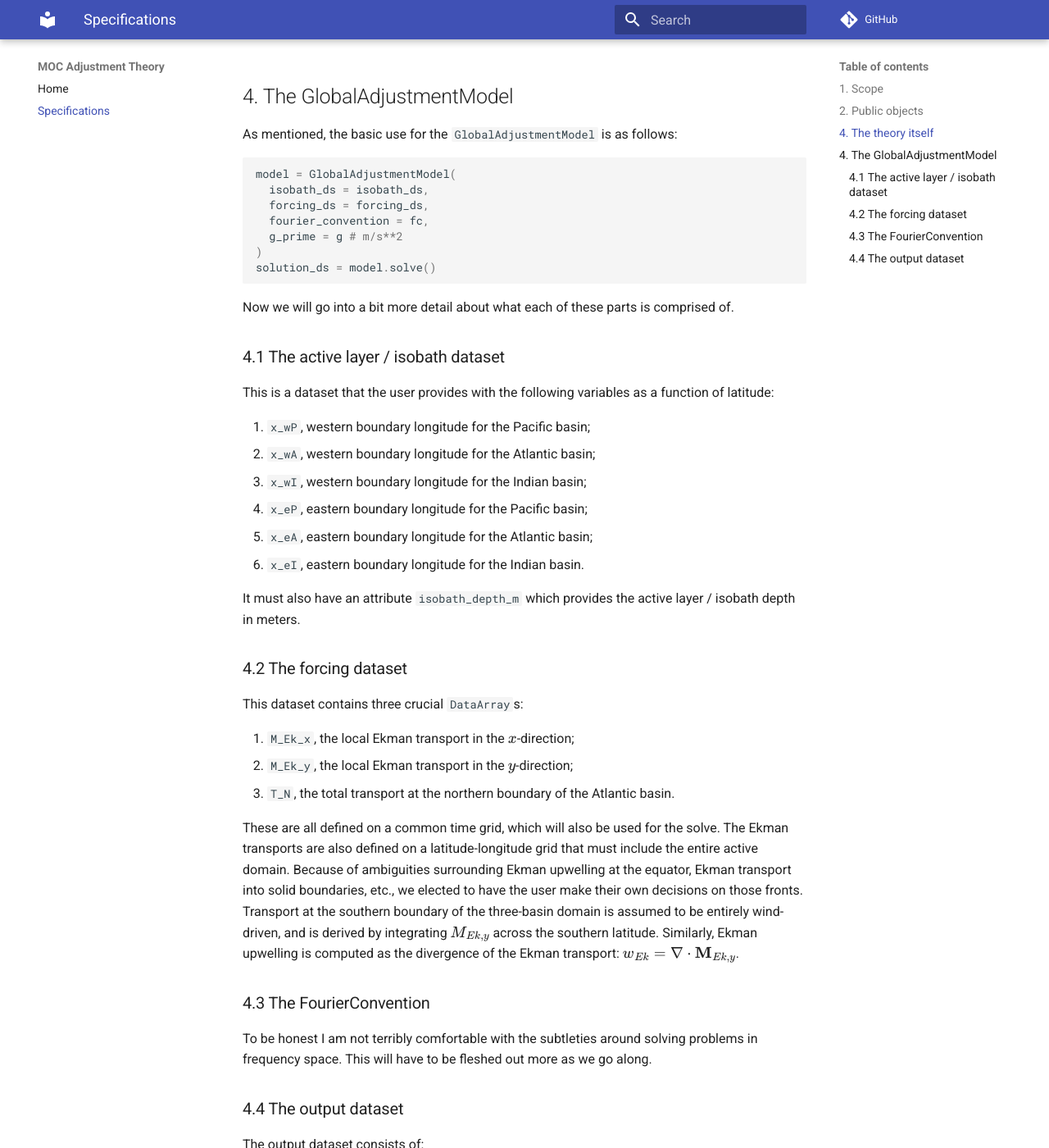
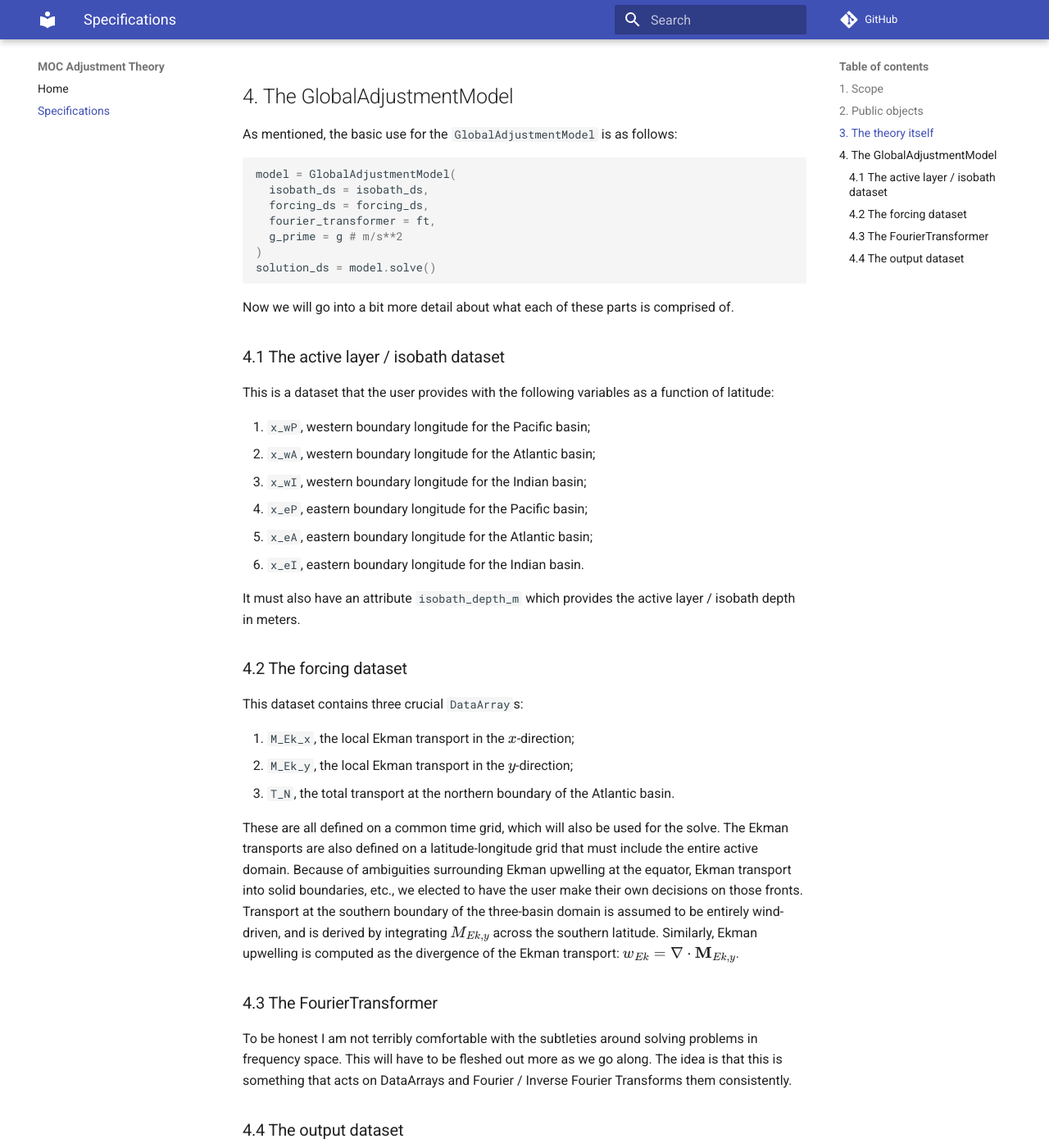
Before and after one commit to andrewwatford/MOCAdjustmentTheory, an MkDocs documentation site: the page built from docs/specifications.md, in a window 1280 px wide and 1400 px high, scrolled down 2808 px. Shown: the whole window at 82% size. Built offline with MkDocs 1.6.1 and Material for MkDocs 9.7.7, drawn with Linux system fonts in a browser that asks for light colours; comment, search, counter and statistics services are not loaded; some of the changed text lies outside the part shown.

Commit message:
forcing dataset constructed; specifications more detail

```diff
--- a/docs/specifications.md
+++ b/docs/specifications.md
@@ -8,16 +8,16 @@
 
 1. Construct an `xr.Dataset` that includes the boundaries of the active layer, typically a prescribed isobath.
 2. Construct an `xr.Dataset` that includes an Ekman forcing field and a timeseries of northern boundary forcing.
-3. Define a `FourierConvention` object for use in the solve.
+3. Define a `FourierTransformer` object for use in the solve.
 4. Pass all three of those, along with the reduced gravity $g'$, to the `GlobalAdjustmentModel` constructor.
 5. View your results in an output `xr.Dataset`!
 
 ## 2. Public objects
 
 The user should really be constructing their own forcing fields and isobath datasets; the output of the model is also an `xr.Dataset`.
-Thus, the only real public objects are the `GlobalAdjustmentModel` and `FourierConvention` objects.
+Thus, the only real public objects are the `GlobalAdjustmentModel` and `FourierTransformer` objects.
 
-## 4. The theory itself
+## 3. The theory itself
 The theory itself is quite simple.
 We divide the ocean into five regions, inferred from the isobath file provided.
 
@@ -148,7 +148,7 @@
 model = GlobalAdjustmentModel(
   isobath_ds = isobath_ds,
   forcing_ds = forcing_ds,
-  fourier_convention = fc,
+  fourier_transformer = ft,
   g_prime = g # m/s**2
 )
 solution_ds = model.solve()
@@ -180,9 +180,10 @@
 Transport at the southern boundary of the three-basin domain is assumed to be entirely wind-driven, and is derived by integrating $M_{Ek, y}$ across the southern latitude.
 Similarly, Ekman upwelling is computed as the divergence of the Ekman transport: $w_{Ek} = \nabla \cdot \mathbf{M}_{Ek, y}$.
 
-### 4.3 The FourierConvention
+### 4.3 The FourierTransformer
 To be honest I am not terribly comfortable with the subtleties around solving problems in frequency space.
 This will have to be fleshed out more as we go along.
+The idea is that this is something that acts on DataArrays and Fourier / Inverse Fourier Transforms them consistently.
 
 ### 4.4 The output dataset
 The output dataset consists of:
```
Also changed, not shown: 1 other file.
